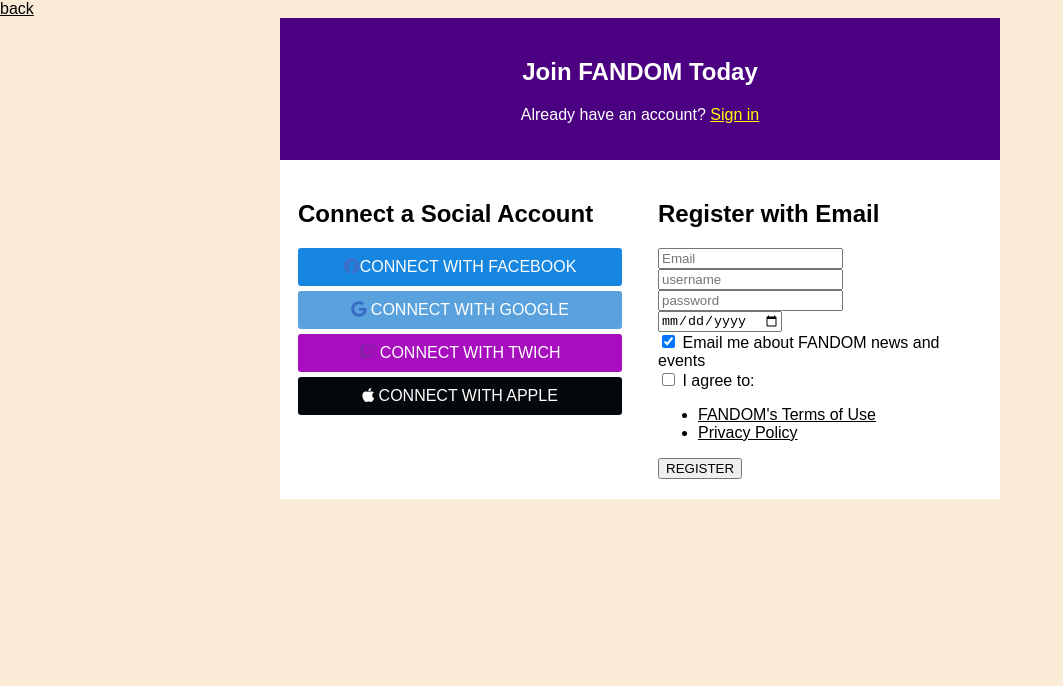
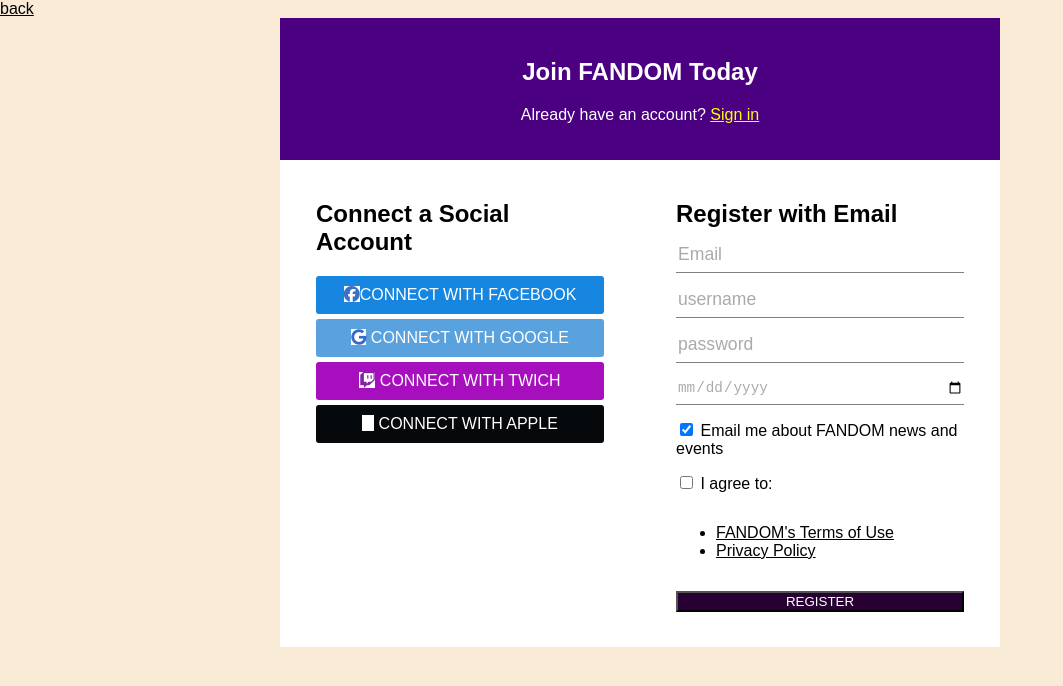
Before and after one commit to Vlad-student/lesson-04-03-2024, a plain HTML site: page pages/register.html in a window 1280 px wide. Shown: the whole page, without its empty margins (0-1063 px from the left). Drawn offline with Linux system fonts and the light colour scheme.

Commit message:
fghfghfgh

```diff
--- a/assets/css/register.css
+++ b/assets/css/register.css
@@ -35,13 +35,45 @@ background-color:white;
 }
 .register,
 .social{
-    width: 45%;
+    width: 40%;
     padding: 20px 0;
 }
 .register{
     display: flex;
     flex-direction: column;
 }
+.register>*{
+margin-bottom: 15px;
+}
+.register>label>input:not(input[type="checkbox"]){
+    width: 100%;
+    border: none;
+border-bottom: 1px solid gray;
+font-size: 1.1em;
+padding-bottom: 7px;
+color: #aaa;
+}
+.register>label>input:not(input[type="checkbox"]):hover{
+    outline: none;
+    border-bottom:1px solid #000;}
+.register>label>input:not(input[type="checkbox"]):focus{
+    outline: none;
+    border-bottom:1px solid #280003 ;
+}
+.register>label>input>[type="date"]{
+    color: #aaa;
+    font-family: inherit;
+}
+.register>label>input::placeholder{
+    color: #aaa;
+}
+.register>input[type="submit"]{
+    background-color: #280033;
+    color: white;
+  }
+  .register>input[type="submit"]:hover{
+background-color:rgb(82, 26, 82);
+  }
 .social>ul{
 list-style: none;
 padding-left: 0;
@@ -70,3 +102,6 @@ background-color: rgb(22, 134, 225) ;
 .apple{
     background-color:rgb(6, 9, 12) ;
 }
+.btn>i{
+    background-color: white;
+}
--- a/pages/register.html
+++ b/pages/register.html
@@ -66,8 +66,8 @@
                     </ul>
                 </label>
 
-                <label>
-                    <input type="submit" value="REGISTER"></label>
+
+                    <input type="submit" value="REGISTER">
             </form>
 
         </div>
```
